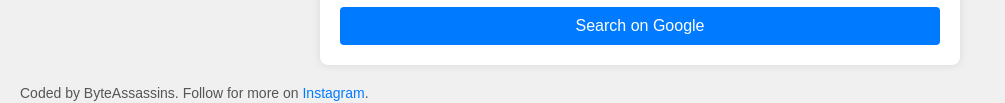
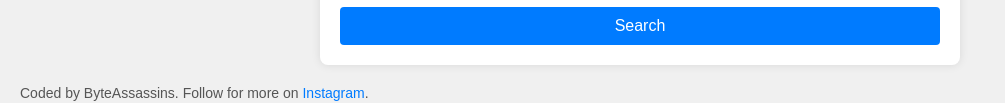
Before and after one commit to Sumitshah00/Google-Dorking, a plain HTML site: page index.html in a window 1280 px wide. Shown: the part 612-715 px from the top of the page, without its empty margins (0-1005 px from the left). Drawn offline with Linux system fonts and the light colour scheme.

Commit message:
Update index.html

```diff
--- a/index.html
+++ b/index.html
@@ -85,7 +85,7 @@
         <label for="location">With Location Entered in Bio</label>
         <input type="text" id="location" placeholder="Enter location text">
 
-        <button onclick="redirectToGoogle()">Search on Google</button>
+        <button onclick="redirectToGoogle()">Search</button>
     </div>
 
     <div class="footer">
```
